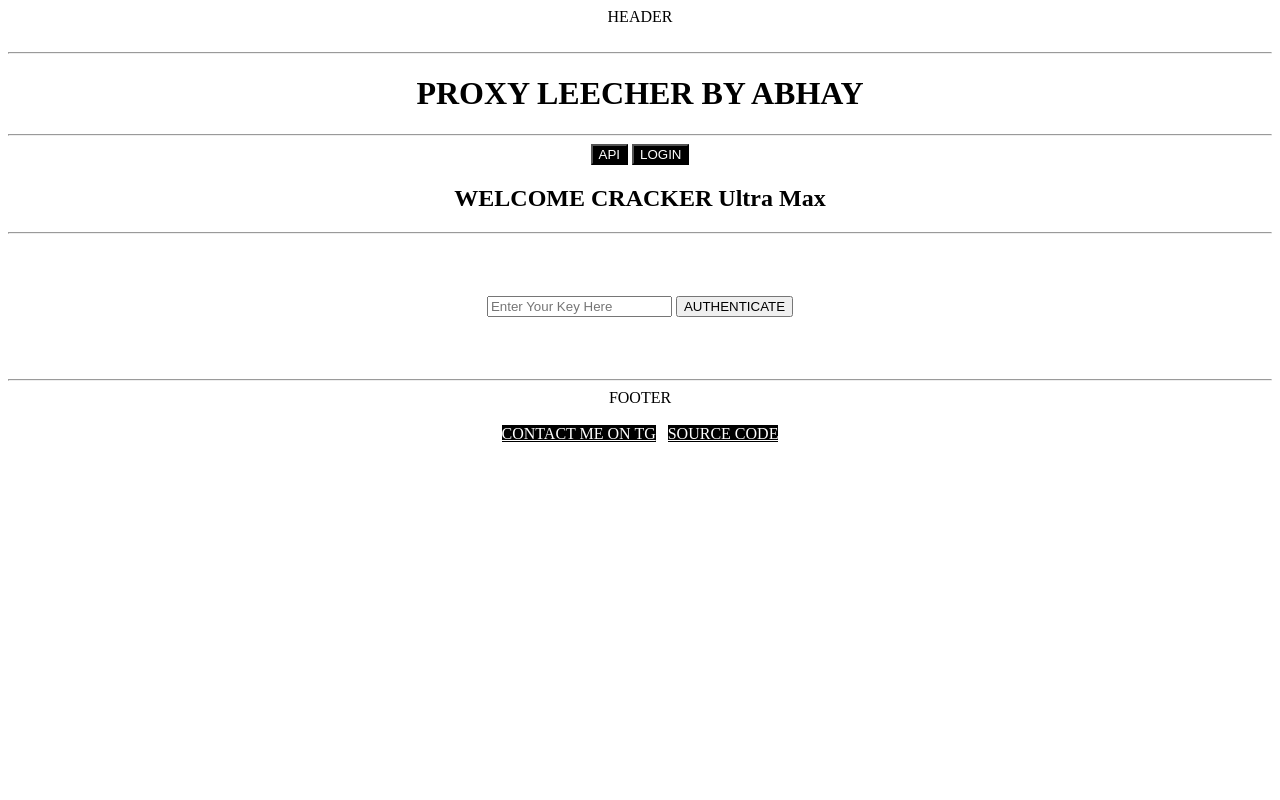
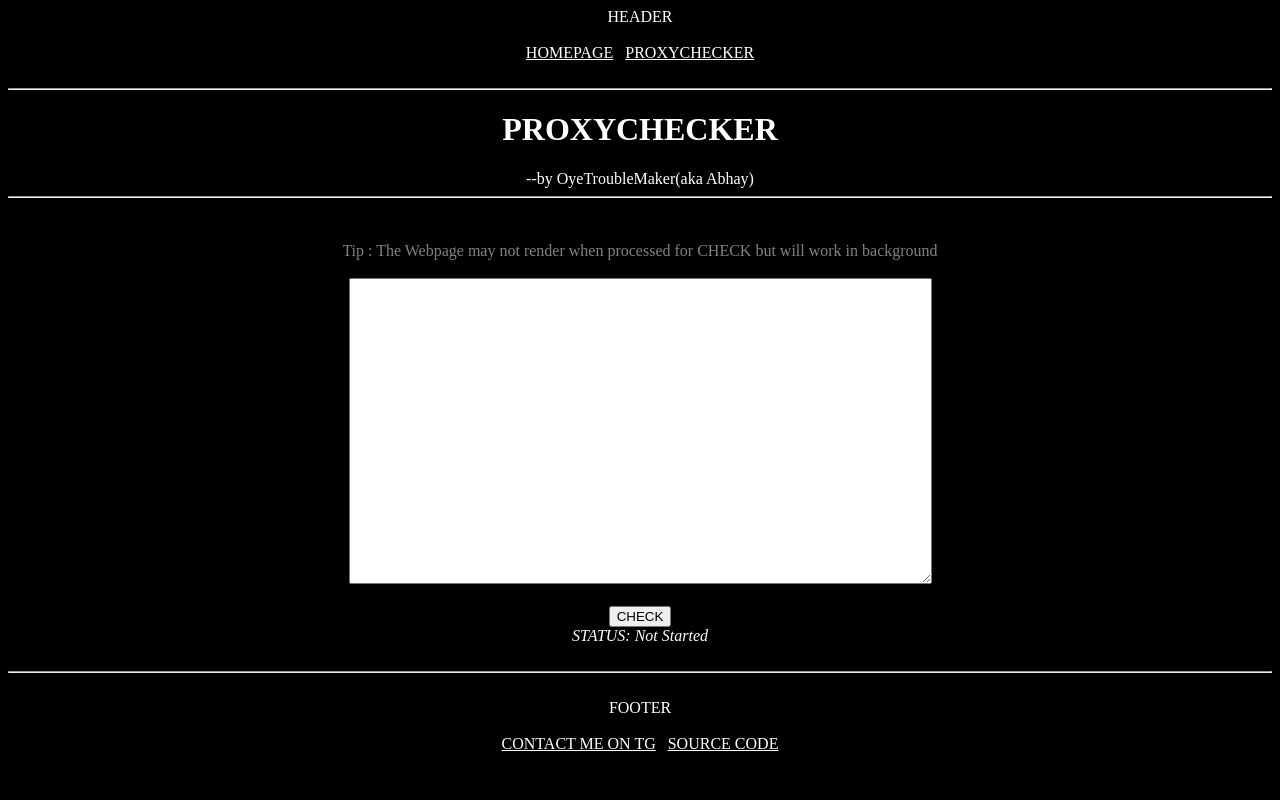
Before and after one commit to abhaygupta08/proxyleecherPHP, a PHP site: page /php_learn/checker/index.php in a window 1280 px wide. Run offline with PHP 8.4, Linux system fonts and the light colour scheme; some libraries are stand-ins or nearby versions.

Commit message:
v2 w/ checker+session in login

```diff
--- /dev/null
+++ b/checker/index.php
@@ -0,0 +1,44 @@
+<?php require('../header.php');?>
+<?php $status = 'Not Started'; ?>
+	<center>
+		<br><hr>
+		<title>PROXYCHECKER | by Abhay</title>
+		<h1>PROXYCHECKER</h1>--by OyeTroubleMaker(aka Abhay)<hr><br><br>
+		<span style="color: grey;">Tip : The Webpage may not render when processed for CHECK but will work in background</span>
+		<form method="POST" name="mainForm" id ="mainForm" autocomplete="off">
+			<br>
+			<label for="data" id="data_label"></label>
+			<textarea name="data" id="data" cols="70" rows="20" required></textarea>
+		<br/><br/><input type="submit" name="SubmitButton" value="CHECK" />
+		<br>
+
+		</form>
+
+
+<div id="results">
+	<?php echo '<span id="status"><i>STATUS: '.$status.'</i></span>'; ?>
+</div>
+
+<script type="text/javascript">
+	$(document).ready(function(){
+		$("#mainForm").validate({
+			debug: false,
+			rules: {
+				data: {
+					required: true
+				}
+			},
+			messages: {
+				data: "A valid proxies will help us get in touch with you.",
+			},
+			submitHandler: function(form) {
+				// do other stuff for a valid form
+					$.post('ajax.php', $("#mainForm").serialize(), function(data) {
+					$('#results').html(data);
+				});
+			}
+		});
+	});
+	</script>
+	<br><hr><br>
+<?php require('../footer.php');?>
--- a/cronFetch.php
+++ b/cronFetch.php
@@ -1,5 +1,5 @@
 <?php
-set_time_limit(3*60);
+set_time_limit(5*60);
 
 
 header('Content-Type: text/plain');
--- /dev/null
+++ b/footer.php
@@ -0,0 +1,6 @@
+
+	FOOTER
+	<br><br>
+	<a href="https://t.me/technicaltitan" style="color:white;background: black;">CONTACT ME ON TG</a>
+	&nbsp;
+	<a href="https://github.com/abhaygupta08/proxyleecherPHP" style="color:white;background: black;" title="DON'T FORGET TO DROP STAR">SOURCE CODE</a>
--- /dev/null
+++ b/header.php
@@ -0,0 +1,51 @@
+<!DOCTYPE html>
+<html>
+<head>
+
+<script type="text/javascript">
+	function myFunction() {
+  var x = document.getElementById("myDIV");
+    x.style.display = "none";
+  var y = document.getElementById("myAPI");
+  	y.style.display = "block";
+}
+
+function myFunction2() {
+  var x = document.getElementById("myAPI");
+    x.style.display = "none";
+  var y = document.getElementById("myDIV");
+  	y.style.display = "block";
+}
+</script>
+<script type="text/javascript" src="http://code.jquery.com/jquery-1.4.2.min.js"></script>
+	<script type="text/javascript" src="http://ajax.microsoft.com/ajax/jquery.validate/1.7/jquery.validate.min.js"></script>
+
+
+<style type="text/css">
+	body{
+		background: black;
+		color: white;
+	}
+	#loginMsg{
+		color:red;
+	}
+	.live{
+		color:green;
+	}
+	.dead{
+		color:red;
+	}
+	label.error { width: 250px; display: inline; color: red;}
+</style>
+</head>
+<body>
+	<center>
+		HEADER
+		<br><br>
+		<a href="<?php $_SERVER["SERVER_NAME"]; ?>" style="color:white;background: black;">HOMEPAGE</a> &nbsp;
+		<a href="checker/" style="color:white;background: black;">PROXYCHECKER</a>
+	</center>
+	<?php
+session_start();
+set_time_limit(0);
+?>
--- a/index.php
+++ b/index.php
@@ -1,80 +1,103 @@
-<!DOCTYPE html>
-<html>
-<head>
-	<title>21 FEB LEARNING</title>
-</head>
-<body align="center">
-	HEADER 	<br><br><hr>
-	<h1>PROXY LEECHER BY ABHAY</h1>
+<?php require('header.php'); ?>
+<!-- // <h2>WELCOME CRACKER Ultra Max</h2> -->
+
+	<center><br><hr>
+	<h1>PROXY LEECHER &amp; CHECKER BY ABHAY</h1>
 	<hr>
-
-		<!-- <form action="" method="post"> -->
-			<button style="background: black;color:white;" name="APIDOCS" onclick="myFunction()">API</button>
-			<button style="background: black;color:white;" name="HOME" onclick="myFunction2()">LOGIN</button>
-		<!-- </form> -->
-
+<?php
+$loginError = '';
+function homepage(){
+	global $loginError;
+	echo '<title>PROXYSCRAPER | by Abhay</title>
+	==============<button style="background: black;color:white;" name="APIDOCS" onclick="myFunction()">API</button>
+			<button style="background: black;color:white;" name="HOME" onclick="myFunction2()">LOGIN</button>==============
 <div id="myDIV">
-<h2>WELCOME CRACKER Ultra Max</h2><hr>
-<br><br><br>
-	<form action="dashboard.php" method="post">
-	<input type="text" name="key" placeholder="Enter Your Key Here" />
+<hr><br><br><br>
+	<span id="loginMsg">'.$loginError.'</span><br/><br/>
+	<form action="" method="post">
+	<label for="key">Enter developer Provided Key here : </label><br/>
+	<input type="text" name="key" placeholder="Enter Your Key Here" autocomplete="off" />
 	<input type="text" name="token" hidden value="testing123"/>
 	<input type="submit" value="AUTHENTICATE"/>
 	</form>
 	<br><br>
 </div>
 <div id="myAPI" style="display: none;">
-<h2>WELCOME CRACKER Ultra Max</h2><hr>
-<br>
-	PUBLIC ACCESS KEY : test123
-	<br><br>
-	<?php
-	$key = '<span style="color:red">{KEY}</span>';
-	echo "<br><br>DIRECT API URL :<br>";
-	print_r($key);
-	echo "<br><br>HTTP/S API :<br>";
-	print_r($_SERVER['SERVER_NAME']."/fetchProxy/?key=".$key."&proxyType=http");
-	echo "<br>";
+<h2>WELCOME CRACKER</h2><hr><br>
+	PUBLIC ACCESS KEY : test123<br>';
+	$key = '<span id="keyinAPI">{KEY}</span>';
+	$apiTEXT = '<br><br>Your API URL is Below :<br><br>
+	<br><br>HTTP/S API :<br>'.$_SERVER["SERVER_NAME"].'/fetchProxy/?key='.$key.'&proxyType=http';
+	$apiTEXT2 = '<br><br>SOCKS4 API :<br>'.$_SERVER["SERVER_NAME"].'/fetchProxy/?key='.$key.'&proxyType=socks4';
+	$apiTEXT3 = '<br><br>SOCKS5 API :<br>'.$_SERVER["SERVER_NAME"].'/fetchProxy/?key='.$key.'&proxyType=socks5';
+	echo $apiTEXT.$apiTEXT2.$apiTEXT3.'<br/>';
 
-	echo "<br><br>SOCKS4 API :<br>";
-	print_r($_SERVER['SERVER_NAME']."/fetchProxy/?key=".$key."&proxyType=socks4");
-	echo "<br>";
-
-	echo "<br><br>SOCKS5 API :<br>";
-	print_r($_SERVER['SERVER_NAME']."/fetchProxy/?key=".$key."&proxyType=socks5");
-	echo "<br><br>";
-	echo '<span style="color:blue;">Replace '.$key.'with your key.</span>';
-	?>
-</div>
-
-
-<script type="text/javascript">
-	function myFunction() {
-  var x = document.getElementById("myDIV");
-    x.style.display = "none";
-  var y = document.getElementById("myAPI");
-  	y.style.display = "block";
-}
-
-function myFunction2() {
-  var x = document.getElementById("myAPI");
-    x.style.display = "none";
-  var y = document.getElementById("myDIV");
-  	y.style.display = "block";
-}
-</script>
-<?php
-// if(isset($_POST['APIDOCS'])){
-// 	$homepage="";
-// 	$apiDocs = "HELO THERE !!!";
-// }
-
-?>
-	<br><hr>
+	echo '</div>
+	<br><hr></center>
+	<!-- FOOTER -->
+	<br>
+	<center>
 	FOOTER
 	<br><br>
 	<a href="https://t.me/technicaltitan" style="color:white;background: black;">CONTACT ME ON TG</a>
 	&nbsp;
-	<a href="https://github.com/abhaygupta08/proxyleecherPHP" style="color:white;background: black;" title="DON'T FORGET TO DROP STAR">SOURCE CODE</a>
-</body>
-</html>
+	<a href="https://github.com/abhaygupta08/proxyleecherPHP" style="color:white;background: black;" title="DON\'T FORGET TO DROP STAR">SOURCE CODE</a>
+	</center>
+	<!-- FOOTER ENDS -->
+	';
+}
+function dashboard(){
+	@$key = $fixedPASS;
+	echo '
+	<title>DASHBOARD PROXYSCRAPER | by Abhay</title>
+<h2>WELCOME '.$_SESSION['session'].' (PUBLIC KEY ACCESS)</h2>
+	<form action="" method="get" id="logout">
+	<button type="submit" name="logout" style="background: black;color:white;">LOGOUT</button>
+	</form><br/>
+	<hr>
+	<!-- DASHOBOARD -->
+	<center>
+	';
+	$apiTEXT = '<br><br>Your API URL is Below :<br><br>
+	<br><br>HTTP/S API :<br>'.$_SERVER["SERVER_NAME"].'/fetchProxy/?key='.$key.'&proxyType=http';
+	$apiTEXT2 = '<br><br>SOCKS4 API :<br>'.$_SERVER["SERVER_NAME"].'/fetchProxy/?key='.$key.'&proxyType=socks4';
+	$apiTEXT3 = '<br><br>SOCKS5 API :<br>'.$_SERVER["SERVER_NAME"].'/fetchProxy/?key='.$key.'&proxyType=socks5';
+	echo $apiTEXT.$apiTEXT2.$apiTEXT3.'<br/>';
+
+		if($_SERVER["SERVER_NAME"]==="localhost"){
+	echo '<br/><center>FOR LOCALHOST : http://localhost/php_learn/20feb/fetchProxy/?key='.$key.'&proxyType=socks5</center>';
+	}
+	echo '<br/><br/><hr><br/>';
+}
+
+@$passwordlogin = $_POST['key'];
+@$token = $_POST['token'];
+$fixedPASS = "test123";
+//logout function
+@$logout = $_GET['logout'];
+if(isset($_GET['logout'])){
+    session_destroy();
+    if($_SERVER["HTTP_HOST"] == "localhost"){
+    header("Location: index.php"); //Redirect the user
+    }
+    else
+    	header("Location: ".$_SERVER['HTTP_HOST']."");
+}
+//logout ends
+
+//login fxn
+	if($passwordlogin == $fixedPASS && $token == 'testing123')
+		{$_SESSION['session'] = "$fixedPASS";}
+	elseif ($passwordlogin == "") {echo '';}
+	else{$loginError = 'Invalid Login :(';}
+ if(!isset($_SESSION['session']) or $_SESSION['session'] != $fixedPASS)
+ {
+	die(homepage());
+ }
+ //to be shown if login is OK
+dashboard();
+
+
+?>
+</center>
+<?php require('footer.php'); ?>
```
Also changed, not shown: checker/ajax.php (added, +59 -0 lines), checker/chkFile.php (added, +41 -0 lines), dashboard.php (deleted, +0 -58 lines), checker/lives.txt (added).
